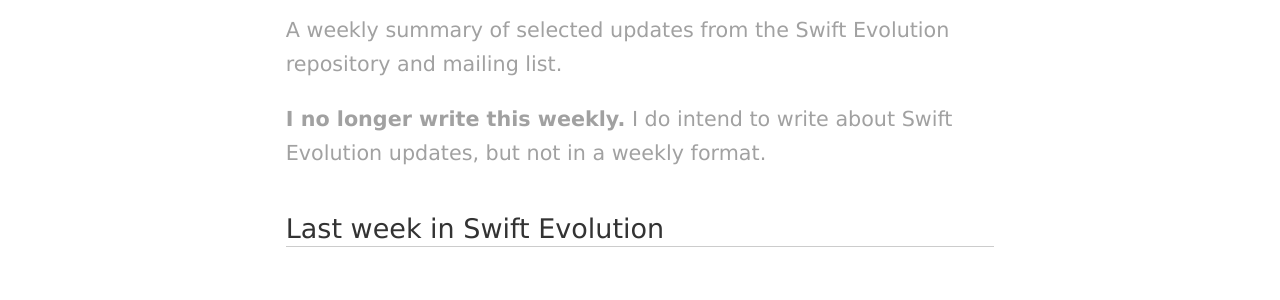
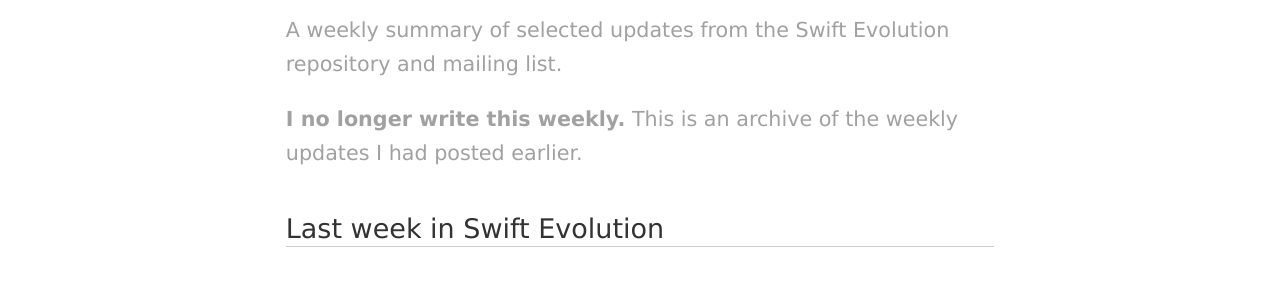
Before and after one commit to roop/roop.github.io, a Jekyll site: the page built from last-week-in-swift-evolution/index.md, in a window 1280 px wide. Shown: the part 140-440 px from the top of the page. Built offline with Jekyll 4.4.1, drawn with Linux system fonts in a browser that asks for light colours; some web fonts are replaced.

Commit message:
Update 'Last week in Swift Evolution' top blurb

```diff
--- a/last-week-in-swift-evolution/index.md
+++ b/last-week-in-swift-evolution/index.md
@@ -11,8 +11,8 @@
   <p>A weekly summary of selected updates from the Swift Evolution
   repository and mailing list.</p>
 
-  <p><b>I no longer write this weekly.</b> I do intend to write about Swift
-  Evolution updates, but not in a weekly format.</p>
+  <p><b>I no longer write this weekly.</b> This is an archive of the
+  weekly updates I had posted earlier.</p>
   </aside>
 
   <header class="post-index-header"><h1>Last week in Swift Evolution</h1></header>
```
